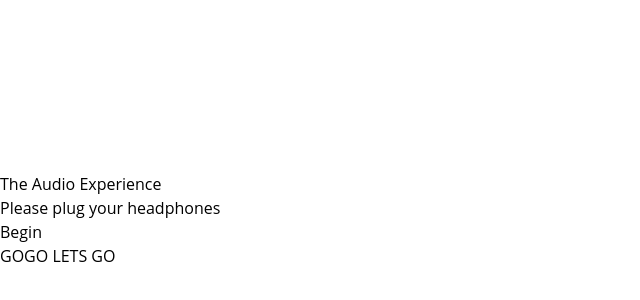
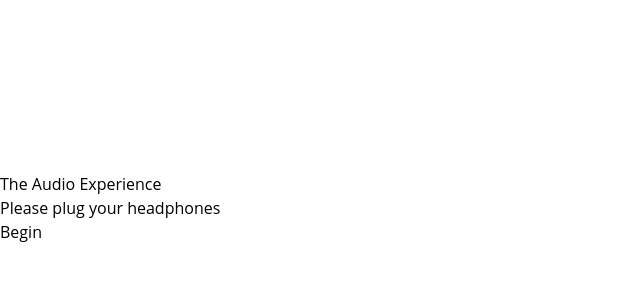
Before and after one commit to jclerc/starwars-music, a website: page src/index.html in a window 1280 px wide. Shown: the part 8-308 px from the top of the page, without its empty margins (0-640 px from the left). Drawn offline with nearby package versions, Linux system fonts and the light colour scheme; files that its build step writes are made by us from their sources.

Commit message:
min change

```diff
--- a/src/index.html
+++ b/src/index.html
@@ -19,7 +19,7 @@
     </section>
     <section class="page select">
 
-    GOGO LETS GO
+
 
     </section>
     <script src="js/script.js"></script>
```
Also changed, not shown: build/index.html, 2 other files.
